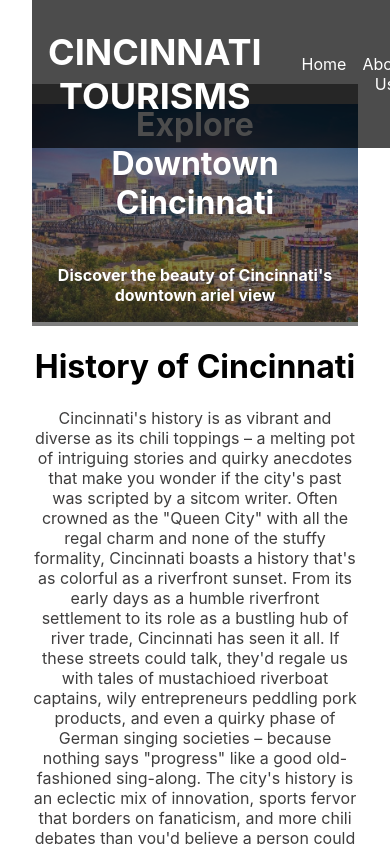
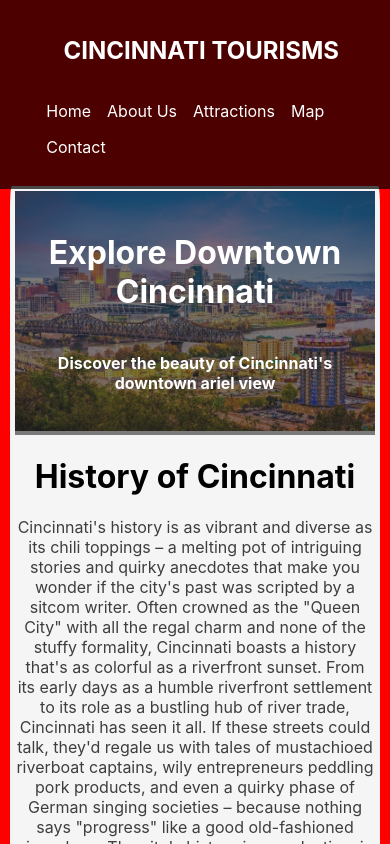
Before and after one commit to BenjaminMcQueen/capstone, a React (Create React App) app: page / in a window 390 px wide. Shown: the top 844 px of the page. Built offline with nearby package versions, Linux system fonts and the light colour scheme.

Commit message:
lotsa changes. Vexxing CSS stuff

```diff
--- a/public/index.html
+++ b/public/index.html
@@ -12,7 +12,7 @@
       manifest.json provides metadata used when your web app is installed on a
       user's mobile device or desktop. See https://developers.google.com/web/fundamentals/web-app-manifest/
     -->
-  <link rel="manifest" href="%PUBLIC_URL%/manifest.json" />
+  <!-- <link rel="manifest" href="%PUBLIC_URL%/manifest.json" /> -->
   <!--
       Notice the use of %PUBLIC_URL% in the tags above.
       It will be replaced with the URL of the `public` folder during the build.
--- a/src/App.css
+++ b/src/App.css
@@ -1,38 +1,89 @@
 .App {
   text-align: center;
+  background-color: whitesmoke;
+  border-radius: 0.5%;
+  padding: 5px;
+  margin-top: 15vh;
 }
 
-.App-logo {
-  height: 40vmin;
-  pointer-events: none;
-}
-
-@media (prefers-reduced-motion: no-preference) {
-  .App-logo {
-    animation: App-logo-spin infinite 20s linear;
+@media (max-width: 810px){
+  .App{
+    margin-top: 17vh;
   }
 }
 
-.App-header {
-  background-color: #282c34;
-  min-height: 100vh;
-  display: flex;
-  flex-direction: column;
-  align-items: center;
-  justify-content: center;
-  font-size: calc(10px + 2vmin);
-  color: white;
+@media (max-width: 655px){
+  .App{
+    margin-top: 22vh;
+  }
 }
 
-.App-link {
-  color: #61dafb;
+/* attractions css */
+.attraction-card{
+  display: flex;
+  flex-wrap: wrap;
+  border-radius: 5%;
+  width: 99%;
+  justify-content: center;
+  margin-bottom: 5px;
 }
 
-@keyframes App-logo-spin {
-  from {
-    transform: rotate(0deg);
-  }
-  to {
-    transform: rotate(360deg);
+.red-background{
+  background-color: #fe3434;
+}
+
+.coral-light-background{
+  background-color: lightcoral;
+}
+
+.attraction-card-details{
+  align-content: center;
+  border-radius: 5%;
+  justify-content: center;
+  max-width: 65vw;
+  min-width: 400px;
+  padding: 5px;
+}
+
+.attraction-card-addresses{
+  align-content: center;
+  justify-content: center;
+}
+
+@media (max-width: 550px){
+  .attraction-card-details{
+      align-content: center;
+      max-width: 85vw;
   }
 }
+
+.attraction-card img{
+  border: lightcoral 2px double;
+  object-fit: contain;
+  border-radius: 5%;
+  max-height: 500px;
+  max-width: 30vw;
+  margin: 1vw;
+  align-self: flex-start;
+}
+
+.attraction-card-website{
+  width: 30vw;
+  text-overflow: ellipsis;
+}
+
+.attraction-card-booleans{
+  display: flex;
+  flex-wrap: wrap;
+}
+
+.attraction-card-childFriendly{
+  min-width: 155px;
+  max-width: 20vw;
+}
+
+.attraction-card-indoors{
+  min-width: 95px;
+  max-width: 20vw;
+  margin-right: 2vw;
+}
--- a/src/App.js
+++ b/src/App.js
@@ -1,10 +1,10 @@
 import React from "react";
-import { BrowserRouter as Router, Routes, Route, Link } from "react-router-dom";
+import { BrowserRouter as Router, Routes, Route/*, Link */} from "react-router-dom";
 import Header from "./components/Header";
 import Home from "./components/Home";
 import AboutUs from "./components/AboutUs";
 import Attractions from "./components/Attractions";
-import Map from "./components/Map";
+// import Map from "./components/Map";
 import Contact from "./components/Contact";
 import "./App.css";
 
@@ -14,11 +14,11 @@ function App() {
       <div className="App">
         <Header />
         <Routes>
-          <Route path="/" element={<Home />} />
-          <Route path="/AboutUs" element={<AboutUs />} />
-          <Route path="/attractions" element={<Attractions />} />
-          <Route path="/Map" element={<Map />} />
-          <Route path="/contact" element={<Contact />} />
+          <Route exact path="/" element={<Home />} />
+          <Route exact path="/AboutUs" element={<AboutUs />} />
+          <Route exact path="/attractions" element={<Attractions />} />
+          {/* <Route exact path="/Map" element={<Map />} /> */}
+          <Route exact path="/contact" element={<Contact />} />
         </Routes>
       </div>
     </Router>
--- a/src/components/Attractions.js
+++ b/src/components/Attractions.js
@@ -1,30 +1,32 @@
 import React, { Component } from 'react';
 import axios from 'axios';
 
-const Attraction = props => {
-  <div className='attraction card'>
-    <img src={props.attraction.imageURL} alt='an attraction of some kind' />
+const Attraction = (props) => {
+  return (
+    <div className='attraction-card red-background'>
+      <img src={props.attraction.imageURL || 'NA'} alt='an attraction of some kind' />
 
-    <div className='attraction card details'>
-      <h1 className='attraction card title'>{props.attraction.name}</h1>
-      <div className='attraction card description'>
+      <div className='attraction-card-details coral-light-background'>
+        <h1 className='attraction-card-title'>{props.attraction.name}</h1>
+        <div className='attraction-card-description'>
           <p>
-          {props.attraction.description}
+            {props.attraction.description || 'NA'}
           </p>
         </div>
-      <div className='booleans'>
-        <div className='attraction card indoors'>{props.attraction.indoors && `Indoors👍`}</div>
-        <div className='attraction card childFriendly'>{props.attraction.childFriendly && `Child Friendly👍`}</div>
+        <div className='attraction-card-booleans'>
+          <div className='attraction-card-indoors'>{props.attraction.indoors && `Indoors👍`}</div>
+          <div className='attraction-card-childFriendly'>{props.attraction.childFriendly && `Child Friendly👍`}</div>
         </div>
-      <div className='addresses'>
-        <p className='attraction card website'>{props.attraction.website}</p>
-        <div className='full-address'>
+        <div className='attraction-card-addresses'>
+          <p className='attraction-card-website'>{props.attraction.website || 'NA'}</p>
+          <div className='attraction-card-full-address'>
             <p>{props.attraction.address}</p>
             <p>{props.attraction.city + ', ' + props.attraction.state + ' ' + props.attraction.zipcode}</p>
           </div>
         </div>
       </div>
-  </div>;
+    </div>
+  );
 };
 
 class Attractions extends Component {
@@ -36,22 +38,23 @@ class Attractions extends Component {
 
   componentDidMount() {
     console.log("Component Mounted");
-    axios.get('localhost:5000/attractions/')
-      .then(res => this.setState({ attraction: res.data }))
+    axios.get('http://localhost:5000/attractions/')
+      .then(res => { this.setState({ attractions: res.data }); })
       .catch(err => console.log(err));
   }
 
   //custom functions
   attractionList() {
     return this.state.attractions.map(currentAttraction => {
-      return <Attraction attraction={currentAttraction} key={currentAttraction._id}/>;
+      return <Attraction attraction={currentAttraction} key={currentAttraction._id} />;
     });
   }
 
   render() {
+    console.log("this.attractionList:", this.attractionList());
+
     return (
       <div>
-        there should be some stuff below here.
         {this.attractionList()}
       </div>
     );
--- a/src/index.css
+++ b/src/index.css
@@ -1,14 +1,14 @@
 body {
-  margin: 0;
+  background-color: red;
+
   font-family: -apple-system, BlinkMacSystemFont, "Segoe UI", "Roboto", "Oxygen",
     "Ubuntu", "Cantarell", "Fira Sans", "Droid Sans", "Helvetica Neue",
     sans-serif;
   -webkit-font-smoothing: antialiased;
   -moz-osx-font-smoothing: grayscale;
 
-  max-width: 1200px;
-  margin: 0 auto;
-  padding: 0 2rem;
+  max-width: 95vw;
+  margin: 2.5vw;
 }
 
 code {
@@ -17,66 +17,79 @@ code {
 }
 
 /* Header.css */
-.header {
-  /* background-color: rgb(15, 3, 3); */
-  /* box-shadow: 0px 2px 4px rgba(225, 228, 204, 0.1); */
-  padding: 0.2rem 0;
-  margin-bottom: 3rem;
-  color: white;
-}
+
+
 .navbar {
   display: flex;
+  flex-wrap: wrap;
   justify-content: space-between;
   align-items: center;
-  max-width: 1200px;
-  margin: 0 auto;
-  padding: 0 1rem;
-  color: white;
+  width: 100%;
+  padding: 1rem;
   background: rgba(0, 0, 0, 0.7);
   position: fixed;
-  top: 0;
+  top: 0px;
+  left: 0px;
   z-index: 1030;
-  width: 100%;
 }
+
 .logo {
   font-size: 1.5rem;
   font-weight: bold;
   color: white;
   text-transform: uppercase;
 }
+
 .nav-links {
+  margin-right: 2vw;
   list-style: none;
   display: flex;
+  flex-wrap: wrap;
   gap: 1rem;
   color: white;
 }
+
 .nav-links li a {
   text-decoration: none;
-  color: #333;
   color: white;
   transition: color 0.3s ease-in-out;
 }
+
 .nav-links li a:hover {
-  color: #ff8c00;
+  color: red;
+}
+
+@media (max-width: 810px){
+  .logo {
+    font-size: 1rem;
+    font-weight: bold;
+  }
+
+  .navbar{
+    margin-left: -2.5vw;
+    justify-content: center;
+  }
 }
 
 /* Home css */
 .section1 {
   display: flex;
 }
+
 .img-container {
   position: relative;
   width: 100%;
   height: 100%;
-  margin-top: 30px;
+  /* margin-top: 30px; */
 }
+
 .img {
-  margin-top: 20px;
   width: 100%;
   height: 100%;
   object-fit: contain;
   opacity: 0.8;
 }
+
 .overlay {
   position: absolute;
   top: 0;
@@ -92,21 +105,25 @@ code {
   justify-content: center;
   align-items: center;
 }
+
 .home-img {
   width: 100%;
 }
+
 /* Footers css */
 footer {
   background-color: skyblue;
   color: white;
   font-size: 20px;
 }
+
 .anchors {
   display: flex;
   justify-content: space-around;
   margin: 10px;
   padding: 17px;
 }
+
 .anchors-footer {
   color: white;
   font-display: bold;
@@ -125,19 +142,23 @@ footer {
   background-color: #fff;
   box-shadow: 10px 50px 60px rgba(0, 0, 0, 0.1);
 }
+
 .image-container {
   flex: 1;
   padding: 20px;
 }
+
 .image-container img {
   max-width: 100%;
   height: auto;
   border-radius: 20%;
 }
+
 .content {
   flex: 2;
   padding: 60px;
 }
+
 .names {
   text-shadow: 20px 12px 4px rgba(7, 6, 6, 0.925);
   text-transform: uppercase;
@@ -148,28 +169,35 @@ footer {
   border-radius: 5px;
   cursor: pointer;
 }
+
 h2 {
   color: #333;
 }
+
 p {
   color: rgb(63, 62, 62);
   margin-bottom: 15px;
 }
+
 .skill {
   color: #333;
   text-shadow: 4px 4px 4px rgba(0, 0, 0, 0.5);
   text-transform: uppercase;
 }
+
 .skills {
   margin-top: 20px;
 }
+
 .skills h2 {
   margin-top: 0;
 }
+
 .skills-list {
   list-style: none;
   padding: 0;
 }
+
 .skill-hover {
   background-color: #557ba3;
   color: #fff;
@@ -179,6 +207,7 @@ p {
   cursor: pointer;
   transition: background-color 0.3s, transform 0.2s, box-shadow 0.2s;
 }
+
 .skill-hover:hover {
   background-color: #0773e7;
   transform: scale(1.05);
@@ -194,10 +223,12 @@ p {
     flex-direction: column;
     text-align: center;
   }
+
   .image-container {
     order: 2;
     padding: 0;
   }
+
   .content {
     order: 1;
     padding: 20px;
@@ -250,6 +281,7 @@ select {
   font-size: 18px;
   border-radius: 6px;
 }
+
 .button {
   background: rgb(0, 183, 255);
   color: rgb(255, 255, 255);
@@ -260,6 +292,7 @@ select {
   cursor: pointer;
   font-size: 18px;
 }
+
 .contact-heading {
   margin-top: 140px;
 }
```
Also changed, not shown: src/components/Map.js (+33 -33 lines), 2 other files (tests, documents, lock files or other folders). Lines whose indentation alone changed are shown as unchanged.
